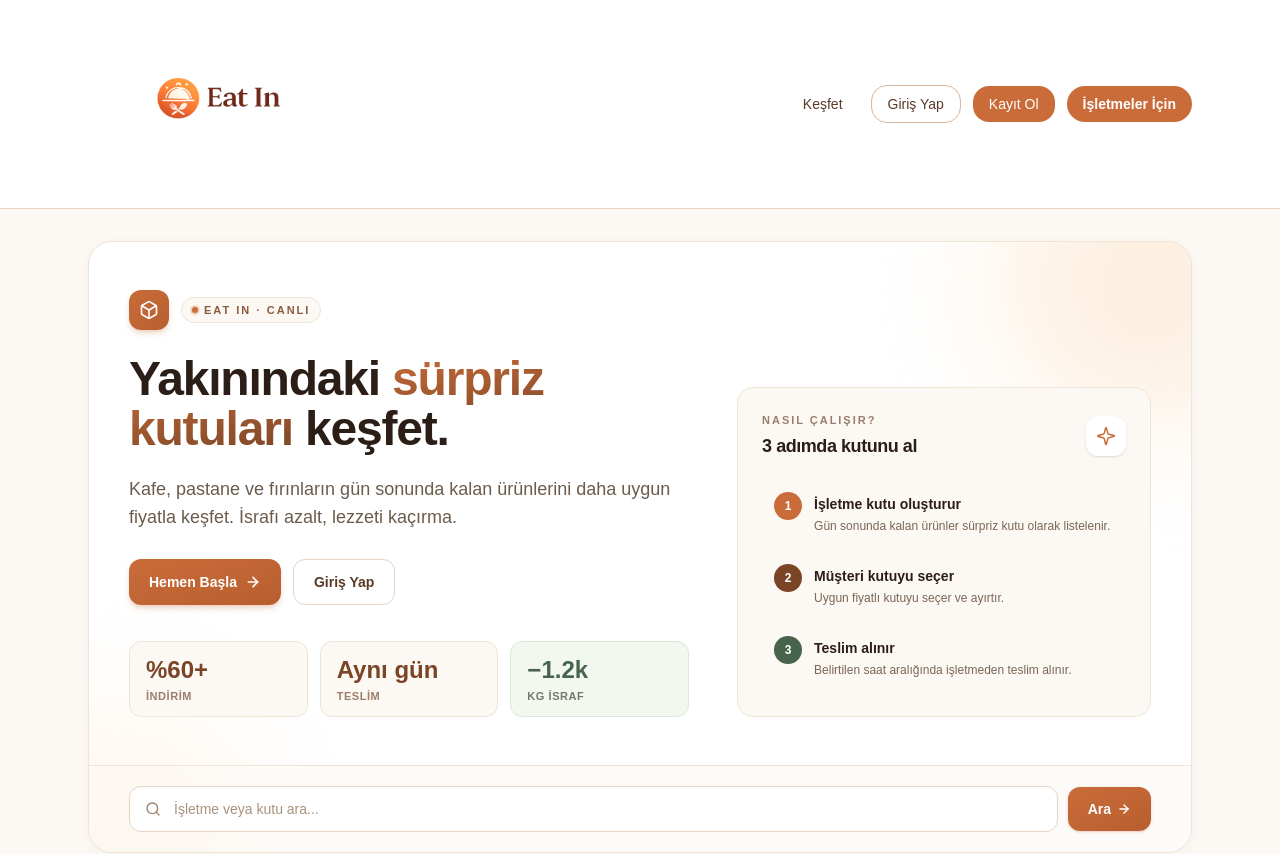
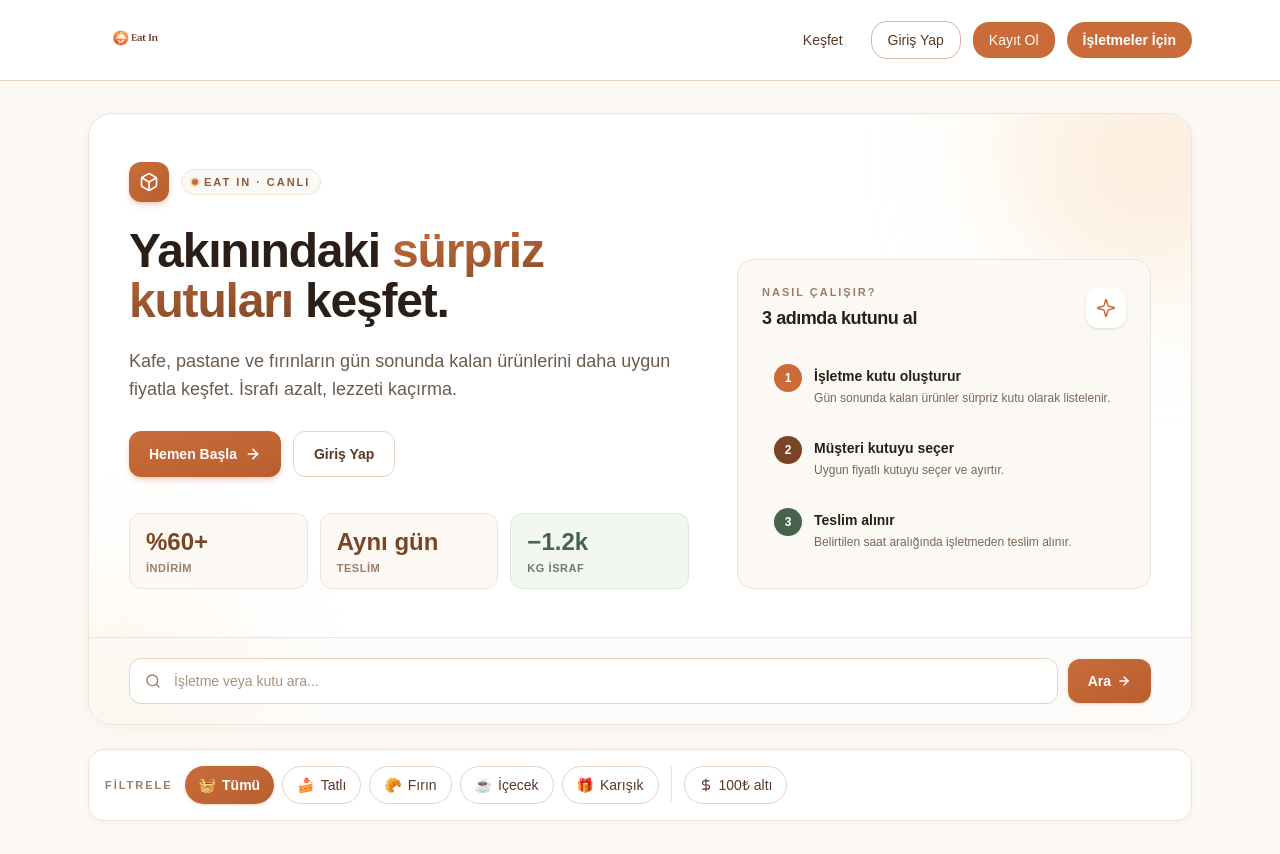
Before and after one commit to kaantari5-blip/eat-in-app, a Next.js app: page / in a window 1280 px wide. Shown: the top 854 px of the page. Built offline with nearby package versions, Linux system fonts and the light colour scheme; no server answers; the database is empty.

Commit message:
Navbar Fix

```diff
--- a/src/components/Navbar.tsx
+++ b/src/components/Navbar.tsx
@@ -26,12 +26,12 @@
 
   return (
     <header className="sticky top-0 z-50 border-b border-[#E7D4C4] bg-white/70 backdrop-blur-md">
-      <div className="mx-auto flex max-w-6xl items-center justify-between px-4 py-4 sm:px-6">
+      <div className="mx-auto flex max-w-6xl items-center justify-between px-4 py-2 sm:px-6">
         <Link href="/" className="flex items-center">
   <img
     src="/logo.png"
     alt="Eat In"
-    className="h-44 w-auto object-contain"
+    className="h-16 w-auto object-contain"
   />
 </Link>
 
```
